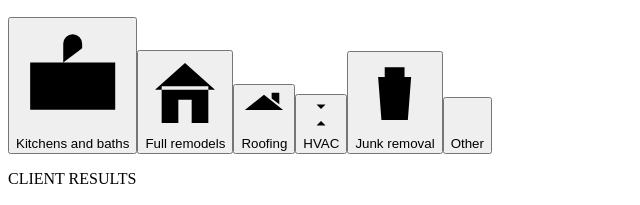
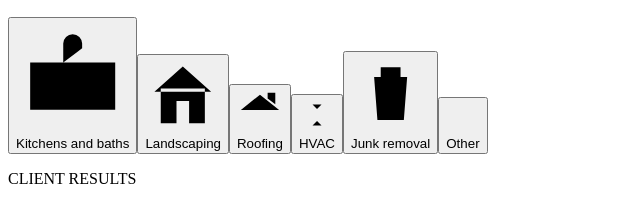
Before and after one commit to ignite-company/1-offer, a website with bundled scripts: page index.html in a window 1280 px wide. Shown: the part 203-408 px from the top of the page, 0-640 px from the left. Built offline with nearby package versions, Linux system fonts and the light colour scheme; files whose address does not match are found by name.

Commit message:
Offer Landscaping in the first qualification question

```diff
--- a/index.html
+++ b/index.html
@@ -15,7 +15,7 @@
 <div id="question" class="question" aria-live="polite">
 <p class="choose">Choose one <span aria-hidden="true">↓</span></p>
 <h2>What kind of work do you want more of?</h2>
-<div class="answers start"><button type="button" data-start="0">Kitchens and baths</button><button type="button" data-start="1">Full remodels</button><button type="button" data-start="2">Roofing</button><button type="button" data-start="3">HVAC</button><button type="button" data-start="4">Junk removal</button><button type="button" data-start="5">Other</button></div>
+<div class="answers start"><button type="button" data-start="0">Kitchens and baths</button><button type="button" data-start="1">Landscaping</button><button type="button" data-start="2">Roofing</button><button type="button" data-start="3">HVAC</button><button type="button" data-start="4">Junk removal</button><button type="button" data-start="5">Other</button></div>
 </div>
 <p id="feedback" role="status" aria-live="polite"></p>
 <noscript><p>Enable JavaScript to continue with the qualification questions.</p></noscript>
--- a/questions.mjs
+++ b/questions.mjs
@@ -1,5 +1,5 @@
 export const questions = [
-  ['What kind of work do you want more of?', ['Kitchens and baths','Full remodels','Roofing','HVAC','Junk removal','Other']],
+  ['What kind of work do you want more of?', ['Kitchens and baths','Landscaping','Roofing','HVAC','Junk removal','Other']],
   ['Where are most of your jobs coming from right now?', ['Referrals','Google','Angi or HomeAdvisor','Facebook','Not much coming in']],
   ['About how much does your business do a month?', ['Under $10k','$10-20k','$20-50k','$50k+']],
   ['If we got you more leads, could you handle 5+ more jobs a month?', ['Yes','Maybe','Not right now']],
```
